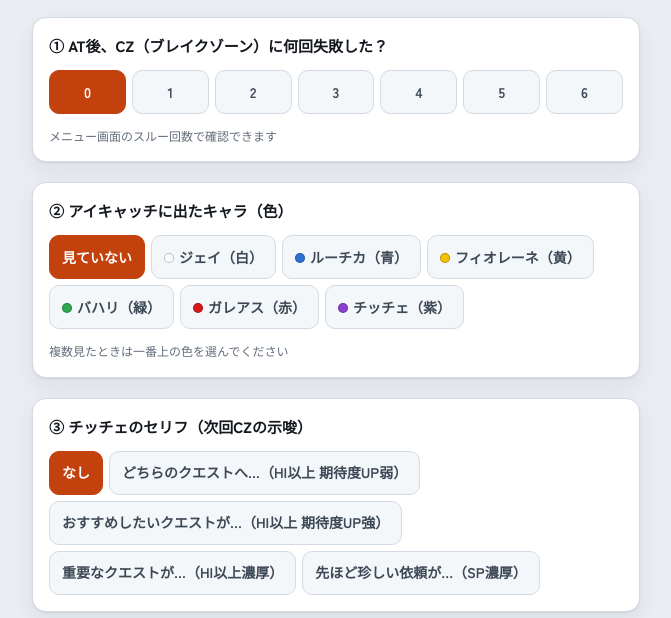
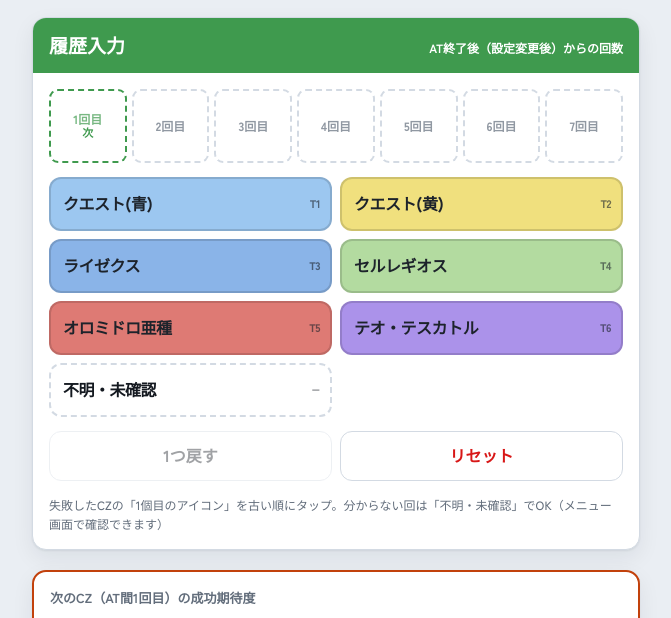
Before and after one commit to garubesu2027-stack/utsurikomi, a plain HTML site: page monhan/index.html in a window 1280 px wide. Shown: the part 138-756 px from the top of the page, without its empty margins (304-975 px from the left). Drawn offline with Linux system fonts and the light colour scheme.

Commit message:
monhan: 履歴入力をアイコンのタップ式にし、アイキャッチ・セリフをシナリオの下へ移動
Co-Authored-By: Claude Opus 5.5 <noreply@anthropic.com>

```diff
--- a/monhan/index.html
+++ b/monhan/index.html
@@ -35,6 +35,9 @@
     --lv-sp:    #d81717;
     --tint-hot: #fff1e6;
     --shadow:   0 1px 2px rgba(18,26,38,.07), 0 8px 22px rgba(18,26,38,.07);
+    --head:     #3f9a4e;
+    --t1: #9cc7f0; --t2: #f0e07e; --t3: #8ab4e8;
+    --t4: #b3dba0; --t5: #de7a74; --t6: #ab92ea;
   }
   @media (prefers-color-scheme: dark) {
     :root:not([data-theme="light"]) {
@@ -151,6 +154,45 @@
     background: var(--panel-2); border: 1.5px solid var(--line); border-radius: 10px;
     padding: 8px 10px; min-height: 44px; min-width: 0; width: 100%;
   }
+  /* 履歴入力 */
+  .card.input { padding: 0; gap: 0; overflow: hidden; }
+  .card-head { background: var(--head); color: #fff; display: flex; flex-wrap: wrap; justify-content: space-between; align-items: baseline; gap: 2px 10px; padding: 12px 16px; }
+  .card-head b { font-size: 19px; font-weight: 900; }
+  .card-head span { font-size: 12px; font-weight: 700; }
+  .card-body { padding: 16px; display: flex; flex-direction: column; gap: 14px; }
+  .slots { display: grid; grid-template-columns: repeat(7, 1fr); gap: 5px; }
+  .slot {
+    min-height: 74px; border-radius: 9px; padding: 4px 2px;
+    display: flex; flex-direction: column; align-items: center; justify-content: center;
+    text-align: center; font-size: 11px; font-weight: 900; line-height: 1.25;
+    color: #1d232b; overflow-wrap: anywhere; border: 2px solid transparent;
+  }
+  .slot .n { font-size: 12px; opacity: .7; }
+  .slot.t0 { background: var(--panel-2); color: var(--ink-2); }
+  .slot.next { border: 2px dashed var(--head); color: var(--head); }
+  .slot.empty { border: 2px dashed var(--line); color: var(--muted); }
+  .icon-grid { display: grid; grid-template-columns: 1fr 1fr; gap: 8px; }
+  .icon-btn {
+    font: inherit; font-size: clamp(13px, 3.7vw, 16px); font-weight: 900; color: #1d232b; letter-spacing: -.03em;
+    display: flex; justify-content: space-between; align-items: center; gap: 4px;
+    min-height: 54px; min-width: 0; padding: 10px 10px 10px 12px; text-align: left;
+    border-radius: 12px; border: 2px solid rgba(0,0,0,.14); cursor: pointer;
+    -webkit-tap-highlight-color: transparent;
+  }
+  .icon-btn small { font-size: 11px; opacity: .6; flex: none; }
+  .icon-btn.t0 { background: transparent; border: 2px dashed var(--line); color: var(--ink); }
+  .icon-btn:active { transform: scale(.97); }
+  .icon-btn:disabled { opacity: .35; cursor: default; transform: none; }
+  .t1 { background: var(--t1); } .t2 { background: var(--t2); } .t3 { background: var(--t3); }
+  .t4 { background: var(--t4); } .t5 { background: var(--t5); } .t6 { background: var(--t6); }
+  .ctrl { display: grid; grid-template-columns: 1fr 1fr; gap: 8px; }
+  .ctrl button {
+    font: inherit; font-size: 16px; font-weight: 900; min-height: 50px; border-radius: 12px;
+    background: var(--panel); color: var(--ink); border: 1.5px solid var(--line); cursor: pointer;
+  }
+  .ctrl button.danger { color: var(--danger); }
+  .ctrl button:disabled { opacity: .4; cursor: default; }
+
   .dot { display: inline-block; width: 10px; height: 10px; border-radius: 50%; margin-right: 5px; vertical-align: 0; border: 1px solid rgba(0,0,0,.25); }
 
   /* 結果 */
@@ -199,22 +241,17 @@
     <p class="lede">AT後のCZ失敗回数とアイキャッチ・チッチェのセリフから、次のブレイクゾーンの成功期待度を計算します。</p>
   </header>
 
-  <section class="card">
-    <p class="q">① AT後、CZ（ブレイクゾーン）に何回失敗した？</p>
-    <div class="counts" id="counts"></div>
-    <p class="hint">メニュー画面のスルー回数で確認できます</p>
-    <div class="icon-rows" id="iconRows"></div>
-  </section>
-
-  <section class="card">
-    <p class="q">② アイキャッチに出たキャラ（色）</p>
-    <div class="chips" id="eyes"></div>
-    <p class="hint">複数見たときは一番上の色を選んでください</p>
-  </section>
-
-  <section class="card">
-    <p class="q">③ チッチェのセリフ（次回CZの示唆）</p>
-    <div class="chips" id="serifs"></div>
+  <section class="card input">
+    <div class="card-head"><b>履歴入力</b><span>AT終了後（設定変更後）からの回数</span></div>
+    <div class="card-body">
+      <div class="slots" id="slots"></div>
+      <div class="icon-grid" id="icons"></div>
+      <div class="ctrl">
+        <button type="button" id="undo">1つ戻す</button>
+        <button type="button" id="clearHist" class="danger">リセット</button>
+      </div>
+      <p class="hint">失敗したCZの「1個目のアイコン」を古い順にタップ。分からない回は「不明・未確認」でOK（メニュー画面で確認できます）</p>
+    </div>
   </section>
 
   <section class="card result" id="result" aria-live="polite"></section>
@@ -224,20 +261,31 @@
   <section class="card" id="scen"></section>
 
   <section class="card">
+    <p class="q">アイキャッチに出たキャラ（色）</p>
+    <div class="chips" id="eyes"></div>
+    <p class="hint">複数見たときは一番上の色を選んでください</p>
+  </section>
+
+  <section class="card">
+    <p class="q">チッチェのセリフ（次回CZの示唆）</p>
+    <div class="chips" id="serifs"></div>
+  </section>
+
+  <section class="card">
     <details>
       <summary>計算の前提</summary>
       <ul>
         <li>AT終了時・設定変更時に「BZシナリオ」（A〜I）が決まり、AT間の何回目のCZがどのレベル（LOW・MID・HI・SP）になるかはシナリオごとに決まっています。</li>
         <li>レベルごとの成功期待度は、アイコンテーブルの選択率とテーブル別の成功期待度から計算しています（LOW 約22%・MID 約39%・HI 約52%・SP 成功濃厚）。</li>
         <li>失敗したCZの数だけ、そのシナリオだった可能性を計算し直しています（失敗が続くほど冷遇シナリオが残りやすくなります）。</li>
-        <li>失敗したCZの1個目のアイコンを入れると、「そのレベルでそのテーブルが選ばれる確率」も計算に入れます（例：1回目がQUEST（青）＝テーブル1はLOWでしか選ばれないので、シナリオHに絞れます）。</li>
+        <li>失敗したCZの1個目のアイコンを入れると、「そのレベルでそのテーブルが選ばれる確率」も計算に入れます（例：1回目がクエスト（青）＝テーブル1はLOWでしか選ばれないので、シナリオHに絞れます）。</li>
         <li>アイキャッチは「〇以上」の絞り込みにだけ使っています（キャラの出現率は不明のため）。セリフの「期待度UP（弱・強）」は数値が無いので計算には入れていません。</li>
         <li>数値はすべて設定1の値です。「AT間のCZ回数」にアイルー福引を数えるかは、解析で明らかになっていません。</li>
         <li>打つ・やめるの判断は、狙い目の期待値と合わせてご判断ください。</li>
       </ul>
     </details>
     <p class="credit">解析の出典：<a href="https://p.hisshobon.jp/machine/4830/1/46" target="_blank" rel="noopener">パチ＆スロ必勝本</a>（BZシナリオ・アイコンテーブル）／<a href="https://chonborista.com/slot/enta-slot/264514/" target="_blank" rel="noopener">ちょんぼりすた</a>（アイキャッチ・セリフ）</p>
-    <button class="reset" id="reset" type="button">入力をリセット</button>
+    <button class="reset" id="reset" type="button">入力をすべてリセット</button>
   </section>
 
 </div>
@@ -292,16 +340,22 @@
   // 失敗したCZの1個目のアイコン＝アイコンテーブル（1個目はテーブルごとに全部違う）。
   // テーブル7（1個目がAT）は成功濃厚なので、失敗したCZの選択肢には出さない
   const ICONS = [
-    { t: 0, label: "未確認" },
-    { t: 1, label: "QUEST（青）", sub: "テーブル1" },
-    { t: 2, label: "QUEST（黄）", sub: "テーブル2" },
-    { t: 3, label: "ライゼクス", sub: "テーブル3" },
-    { t: 4, label: "セルレギオス", sub: "テーブル4" },
-    { t: 5, label: "オロミドロ亜種", sub: "テーブル5" },
-    { t: 6, label: "テオ・テスカトル", sub: "テーブル6" },
+    { t: 1, label: "クエスト(青)", short: "クエスト(青)" },
+    { t: 2, label: "クエスト(黄)", short: "クエスト(黄)" },
+    { t: 3, label: "ライゼクス", short: "ライゼクス" },
+    { t: 4, label: "セルレギオス", short: "セルレギオス" },
+    { t: 5, label: "オロミドロ亜種", short: "オロミドロ亜種" },
+    { t: 6, label: "テオ・テスカトル", short: "テオ" },
+    { t: 0, label: "不明・未確認", short: "不明" },
   ];
+  const MAX_FAILS = 6;   // 7回目はどのシナリオでもSP
 
-  const state = { fails: 0, eye: "", serif: "", tables: [0, 0, 0, 0, 0, 0] };
+  // hist＝失敗したCZの1個目のアイコン（テーブル番号・0は不明）を古い順に
+  const state = {
+    hist: [], eye: "", serif: "",
+    get fails() { return this.hist.length; },
+    get tables() { return this.hist; },
+  };
 
   // ---- 計算 ----
   // fails 回失敗したあとの各シナリオの重み（次＝fails+1回目のCZ）
@@ -353,8 +407,19 @@
 
   // ---- 描画 ----
   function render() {
+    // 履歴のマス
+    document.getElementById("slots").innerHTML = Array.from({ length: 7 }, (_, k) => {
+      if (k < state.fails) {
+        const t = state.hist[k], ic = ICONS.find(o => o.t === t);
+        return `<div class="slot t${t}"><span class="n">${k + 1}回目</span>${ic.short}</div>`;
+      }
+      if (k === state.fails) return `<div class="slot next"><span class="n">${k + 1}回目</span>次</div>`;
+      return `<div class="slot empty"><span class="n">${k + 1}回目</span></div>`;
+    }).join("");
+    document.querySelectorAll("#icons button").forEach(b => b.disabled = state.fails >= MAX_FAILS);
+    document.getElementById("undo").disabled = state.fails === 0;
+
     // ボタンの状態
-    document.querySelectorAll("#counts button").forEach(b => b.setAttribute("aria-pressed", String(+b.dataset.v === state.fails)));
     document.querySelectorAll("#eyes button").forEach(b => b.setAttribute("aria-pressed", String(b.dataset.v === state.eye)));
     document.querySelectorAll("#serifs button").forEach(b => b.setAttribute("aria-pressed", String(b.dataset.v === state.serif)));
 
@@ -422,14 +487,18 @@
   }
 
   // ---- 入力 ----
-  const counts = document.getElementById("counts");
-  for (let i = 0; i <= 6; i++) {
+  const icons = document.getElementById("icons");
+  for (const o of ICONS) {
     const b = document.createElement("button");
-    b.type = "button"; b.className = "opt"; b.dataset.v = i;
-    b.textContent = String(i);
-    b.addEventListener("click", () => { state.fails = i; buildIconRows(); render(); });
-    counts.appendChild(b);
+    b.type = "button"; b.className = `icon-btn t${o.t}`;
+    b.innerHTML = `<span>${o.label}</span><small>${o.t ? "T" + o.t : "−"}</small>`;
+    b.addEventListener("click", () => {
+      if (state.fails < MAX_FAILS) { state.hist.push(o.t); render(); }
+    });
+    icons.appendChild(b);
   }
+  document.getElementById("undo").addEventListener("click", () => { state.hist.pop(); render(); });
+  document.getElementById("clearHist").addEventListener("click", () => { state.hist = []; render(); });
   const eyes = document.getElementById("eyes");
   for (const e of EYES) {
     const b = document.createElement("button");
@@ -446,27 +515,9 @@
     b.addEventListener("click", () => { state.serif = s.key; render(); });
     serifs.appendChild(b);
   }
-  // 失敗した回数ぶん「n回目の1個目のアイコン」の欄を出す（入力済みの値は残す）
-  function buildIconRows() {
-    const box = document.getElementById("iconRows");
-    for (let k = state.fails; k < 6; k++) state.tables[k] = 0;
-    if (state.fails === 0) { box.innerHTML = ""; return; }
-    box.innerHTML = `<p class="q2">失敗したCZの「1個目のアイコン」（分かる回だけ）</p>`
-      + Array.from({ length: state.fails }, (_, k) => `
-        <label class="icon-row"><span>${k + 1}回目</span>
-          <select data-k="${k}">${ICONS.map(o =>
-            `<option value="${o.t}" ${state.tables[k] === o.t ? "selected" : ""}>${o.label}${o.sub ? "（" + o.sub + "）" : ""}</option>`).join("")}
-          </select></label>`).join("")
-      + `<p class="hint">1個目のアイコンでテーブルが分かります（テーブルが高いほど早くATアイコンが出ます）</p>`;
-    box.querySelectorAll("select").forEach(sel => sel.addEventListener("change", () => {
-      state.tables[+sel.dataset.k] = +sel.value; render();
-    }));
-  }
-  buildIconRows();
-
   document.getElementById("reset").addEventListener("click", () => {
-    state.fails = 0; state.eye = ""; state.serif = ""; state.tables = [0, 0, 0, 0, 0, 0];
-    buildIconRows(); render();
+    state.hist = []; state.eye = ""; state.serif = "";
+    render();
     window.scrollTo({ top: 0, behavior: "smooth" });
   });
 
```
